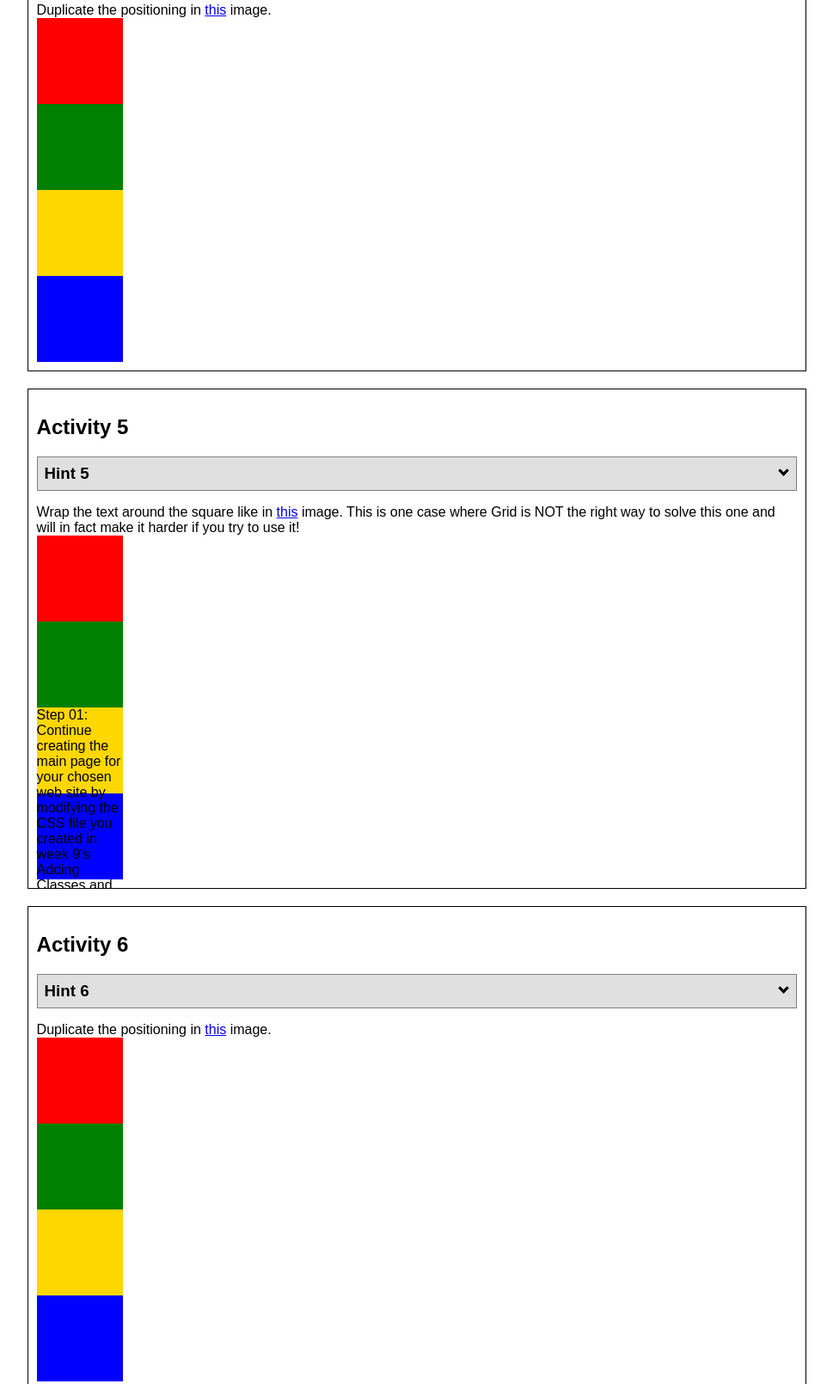
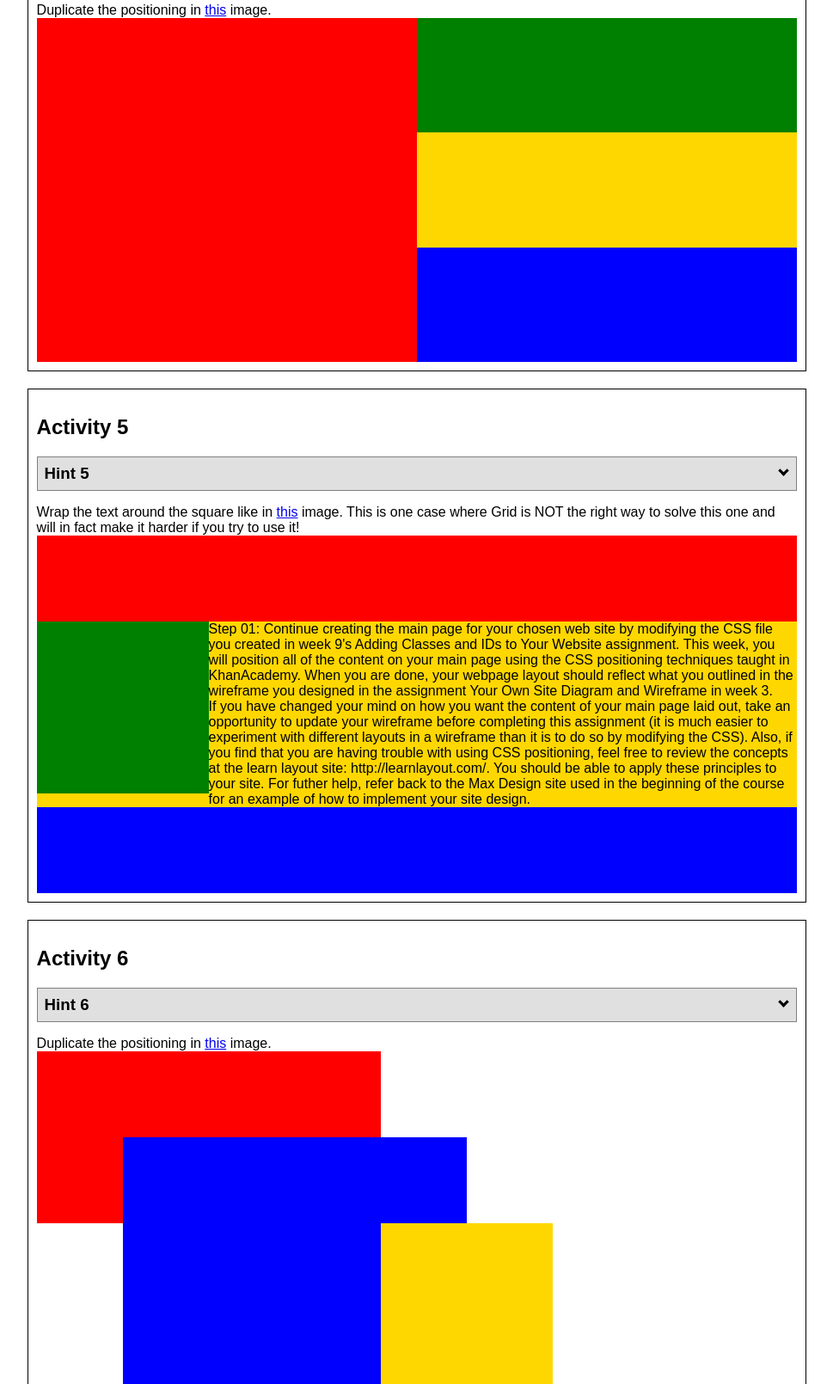
Before and after one commit to Diwesh2468/wdd130, a plain HTML site: page ice/positioning/positioning.html in a window 1280 px wide. Shown: the part 2173-3783 px from the top of the page at 86% size, without its empty margins (155-1124 px from the left). Drawn offline with Linux system fonts and the light colour scheme.

Commit message:
gir-row/column

```diff
--- a/ice/positioning/positionstyles.css
+++ b/ice/positioning/positionstyles.css
@@ -71,102 +71,127 @@
 /* Activity 3 styles */
 .content3 {
   /* This is the parent of the activity 3 boxes. */
+  display:grid;
+  grid-template-columns:1fr 1fr;
+  grid-column-gap:10%;
 }
 .red3 {
-  width: 100px;
+  width: 100%;
   height: 100px;
   background-color: red;
+  grid-column: 1/3;
 }
 .green3 {
-  width: 100px;
-  height: 100px;
+  width: 100%;
+  height: 200px;
   background-color: green;
 }
 .yellow3 {
-  width: 100px;
-  height: 100px;
+  width: 100%;
+  height: 200px;
   background-color: gold;
 }
 .blue3 {
-  width: 100px;
+  width: 100%;
   height: 100px;
   background-color: blue;
+  grid-column: 1/3;
 }
 /* Activity 4 styles */
 .content4 {
   /* This is the parent of the activity 4 boxes. */
   height: 400px;
+  display:grid;
+  grid-template-columns: 1fr 1fr;
+  grid-template-rows: 1fr 1fr 1fr;
 }
 .red4 {
-  width: 100px;
-  height: 100px;
+  width: 100%;
+  height: 100%;
   background-color: red;
+  grid-row: 1/4;
 }
 .green4 {
-  width: 100px;
-  height: 100px;
+  width: 100%;
+  height: 100%;
   background-color: green;
 }
 .yellow4 {
-  width: 100px;
-  height: 100px;
+  width: 100%;
+  height: 100%;
   background-color: gold;
 }
 .blue4 {
-  width: 100px;
-  height: 100px;
+  width: 100%;
+  height: 100%;
   background-color: blue;
 }
 /* Activity 5 styles */
 .content5 {
   /* This is the parent of the activity 5 boxes. */
-  height: 400px;
+  height: auto;
 }
 .red5 {
-  width: 100px;
+  width: 100%;
   height: 100px;
   background-color: red;
 }
 .green5 {
-  width: 100px;
-  height: 100px;
+  width: 200px;
+  height: 200px;
   background-color: green;
+  float:left;
+
 
 }
 .yellow5 {
-  width: 100px;
-  height: 100px;
+  width: 100%;
+  height: auto;
   background-color: gold;
 
 }
 .blue5 {
-  width: 100px;
+  width: 100%;
   height: 100px;
   background-color: blue;
+  clear:both;
 }
 /* Activity 6 styles */
 .content6 {
   /* This is the parent of the activity 6 boxes. */
+  display:grid;
+  grid-template-columns: 100px 100px 100px 100px 100px 100px;
+  grid-template-rows: 100px 100px 100px 100px 100px 100px;
 }
 .red6 {
-  width: 100px;
-  height: 100px;
+  width: 100%;
+  height: 100%;
   background-color: red;
+  grid-column: 1/5;
+  grid-row: 1/3;
 }
 .green6 {
-  width: 100px;
-  height: 100px;
+  width: 100%;
+  height: 100%;
   background-color: green;
+  grid-column: 1/3;
+  grid-row: 5/7;
+  z-index:1;
 }
 .yellow6 {
-  width: 100px;
-  height: 100px;
+  width: 100%;
+  height: 100%;
   background-color: gold;
+  grid-column: 5/7;
+  grid-row: 3/7;
+  z-index:1;
 }
 .blue6 {
-  width: 100px;
-  height: 100px;
+  width: 100%;
+  height: 100%;
   background-color: blue;
+  grid-column: 2/6;
+  grid-row: 2/6;
 }
 
 
```
